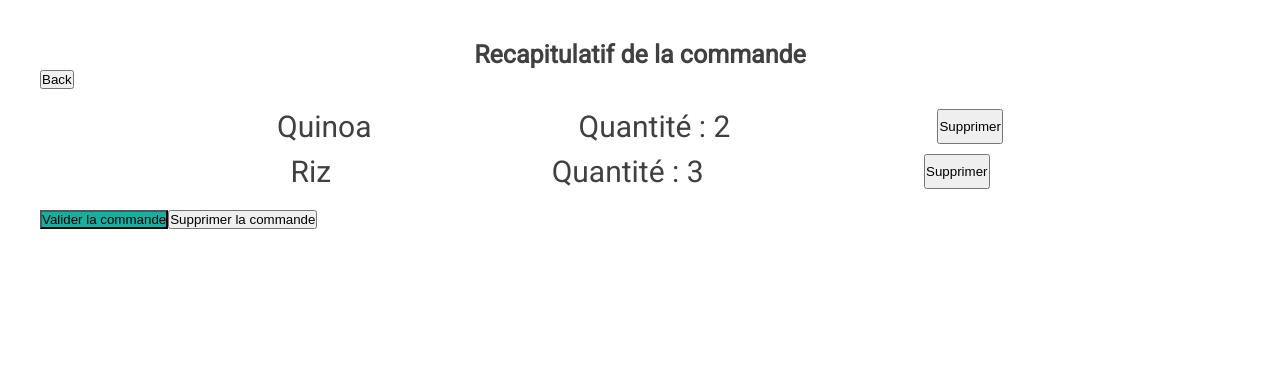
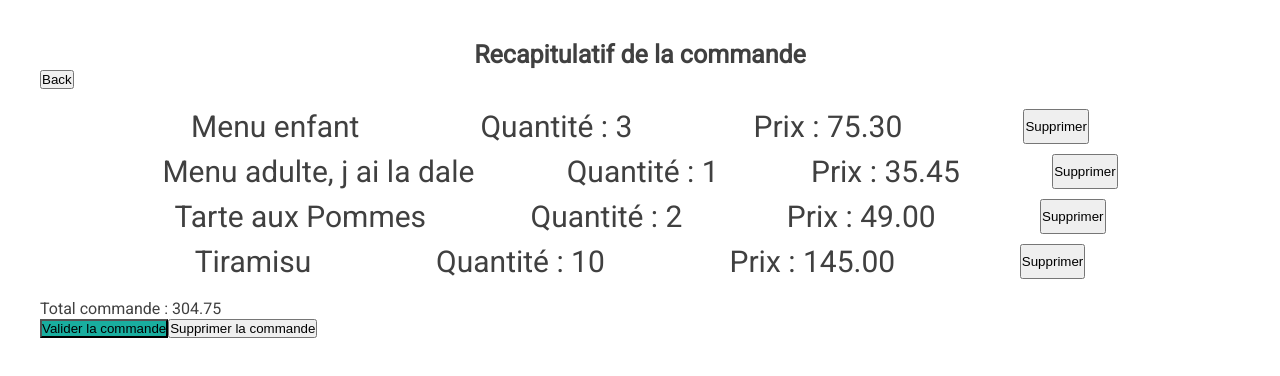
Before and after one commit to DigiCook/web-site, a Vue app: page /#/recapitulatif in a window 1280 px wide. Shown: the top 376 px of the page. Built offline with nearby package versions, Linux system fonts and the light colour scheme.

Commit message:
lien avec le store et calcul des totaux

```diff
--- a/src/components/Recapitulatif.vue
+++ b/src/components/Recapitulatif.vue
@@ -3,16 +3,22 @@
     <h1>Recapitulatif de la commande</h1>
     <button @click="back">Back</button>
     <ul class="liste">
-    <li class="item" v-for='item in items'>
-        {{item.name}} <span>Quantité :  {{item.quantity}} </span> <button @click="deleteDish(item.id)">Supprimer</button>
+    <li class="item" v-for='menu in cdeMenus'>
+        {{menu.nom}} <span>Quantité : {{menu.quantite}}</span> <span>Prix : {{(menu.prix * menu.quantite).toFixed(2)}}</span> <button @click="deleteDish(menu.id)">Supprimer</button>
+    </li>
+     <li class="item" v-for='plat in cdePlats'>
+        {{plat.nom}} <span>Quantité :  {{plat.quantite}} </span> <span>Prix : {{(plat.prix * plat.quantite).toFixed(2)}}</span> <button @click="deleteDish(plat.id)">Supprimer</button>
     </li>
     </ul>
+    <div> Total commande : {{total}}</div>
     <button class="validateBtn" @click="validateOrder">Valider la commande</button>
     <button @click="deleteOrder">Supprimer la commande</button>
   </div>
 </template>
 
 <script>
+
+import trucmuche from '@/store/modules/commande'
 
 export default {
   name: 'Recapitulatif',
@@ -25,9 +31,8 @@ export default {
   },
   data () {
     return {
-      items:
-      [{name: 'Quinoa', quantity: '2', amount: '0', id: 0},
-      {name: 'Riz', quantity: '3', amount: '0', id: 1}]
+      cdeMenus: trucmuche.getters.getCommandeMenu(trucmuche.state),
+      cdePlats: trucmuche.getters.getCommandePlat(trucmuche.state)
     }
   },
   watch: {
@@ -48,6 +53,20 @@ export default {
     }
   },
   computed: {
+    total () {
+      let tot = 0
+      var cdeMenus = trucmuche.getters.getCommandeMenu(trucmuche.state)
+      for (let id in cdeMenus) {
+        let cde = cdeMenus[id]
+        tot = tot + cde.prix * cde.quantite
+      }
+      var cdePlats = trucmuche.getters.getCommandePlat(trucmuche.state)
+      for (let id in cdePlats) {
+        let cde = cdePlats[id]
+        tot = tot + cde.prix * cde.quantite
+      }
+      return tot.toFixed(2)
+    }
   }
 }
 </script>
--- a/src/store/modules/commande.js
+++ b/src/store/modules/commande.js
@@ -7,7 +7,16 @@ const state = {
       nom: 'Menu enfant',
       prix: 25.1,
       description: "c'est un menu, pour les enfants",
-      urlPhoto: 'chépasadéterminer'
+      urlPhoto: 'chépasadéterminer',
+      quantite: 3
+    },
+    {
+      id: 1,
+      nom: 'Menu adulte, j ai la dale',
+      prix: 35.45,
+      description: "c'est un menu, pour les grands",
+      urlPhoto: 'chépasadéterminer',
+      quantite: 1
     }
   ],
   plats: [
@@ -17,6 +26,19 @@ const state = {
       description: 'Lorem ipsum dolor sit amet, consectetur adipiscing elit, sed do eiusmod tempor incididunt ut labore et dolore magna aliqua. Ut enim ad minim veniam, quis nostrud exercitation ullamco laboris nisi ut aliquip ex ea commodo consequat.',
       prix: 24.5,
       urlPhoto: 'somethink',
+      quantite: 2,
+      typePlatId: {
+        id: 3,
+        libelle: 'Désert'
+      }
+    },
+    {
+      id: 1,
+      nom: 'Tiramisu',
+      description: 'supercallifragilis',
+      prix: 14.5,
+      urlPhoto: 'somethink',
+      quantite: 10,
       typePlatId: {
         id: 3,
         libelle: 'Désert'
```
